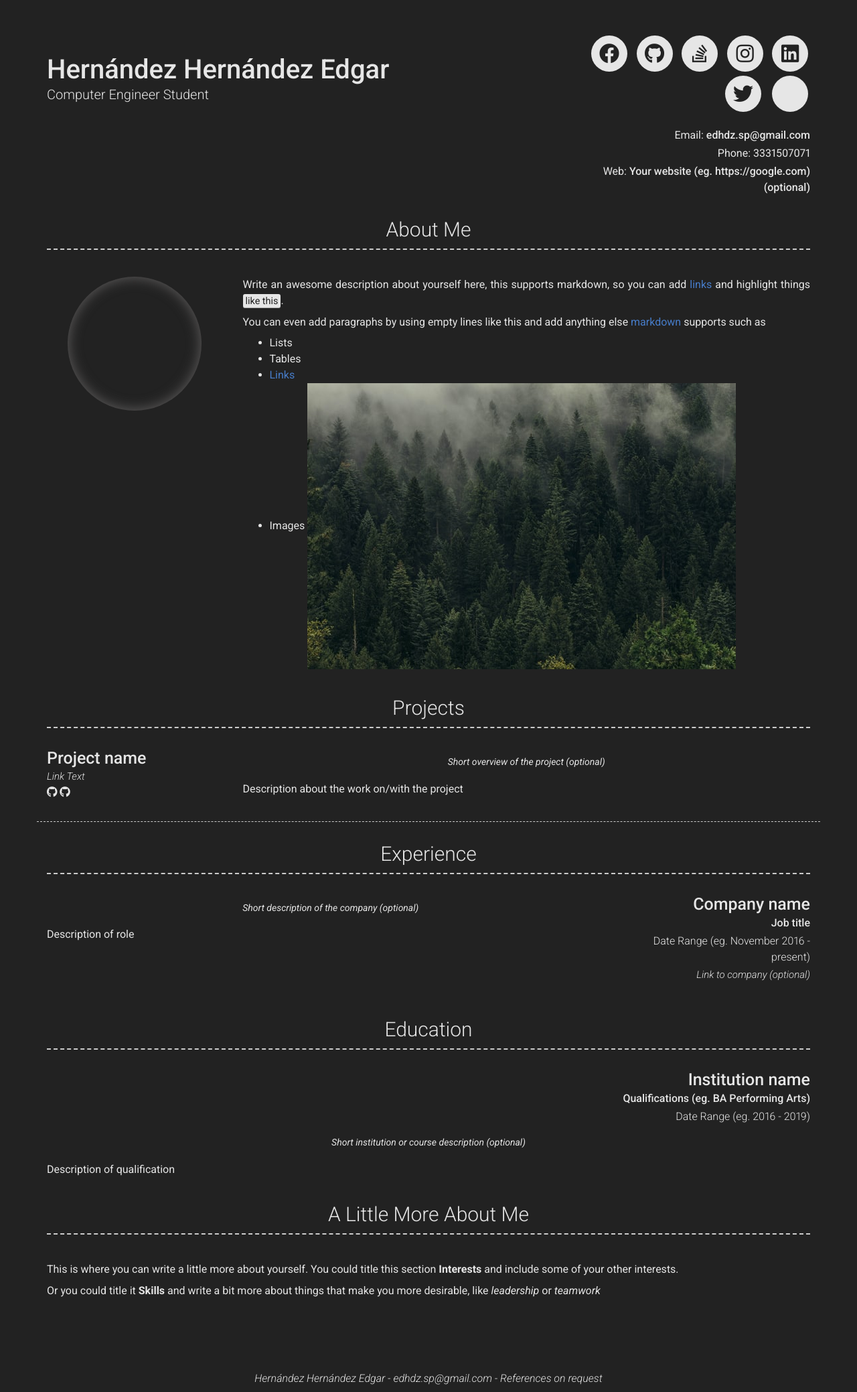
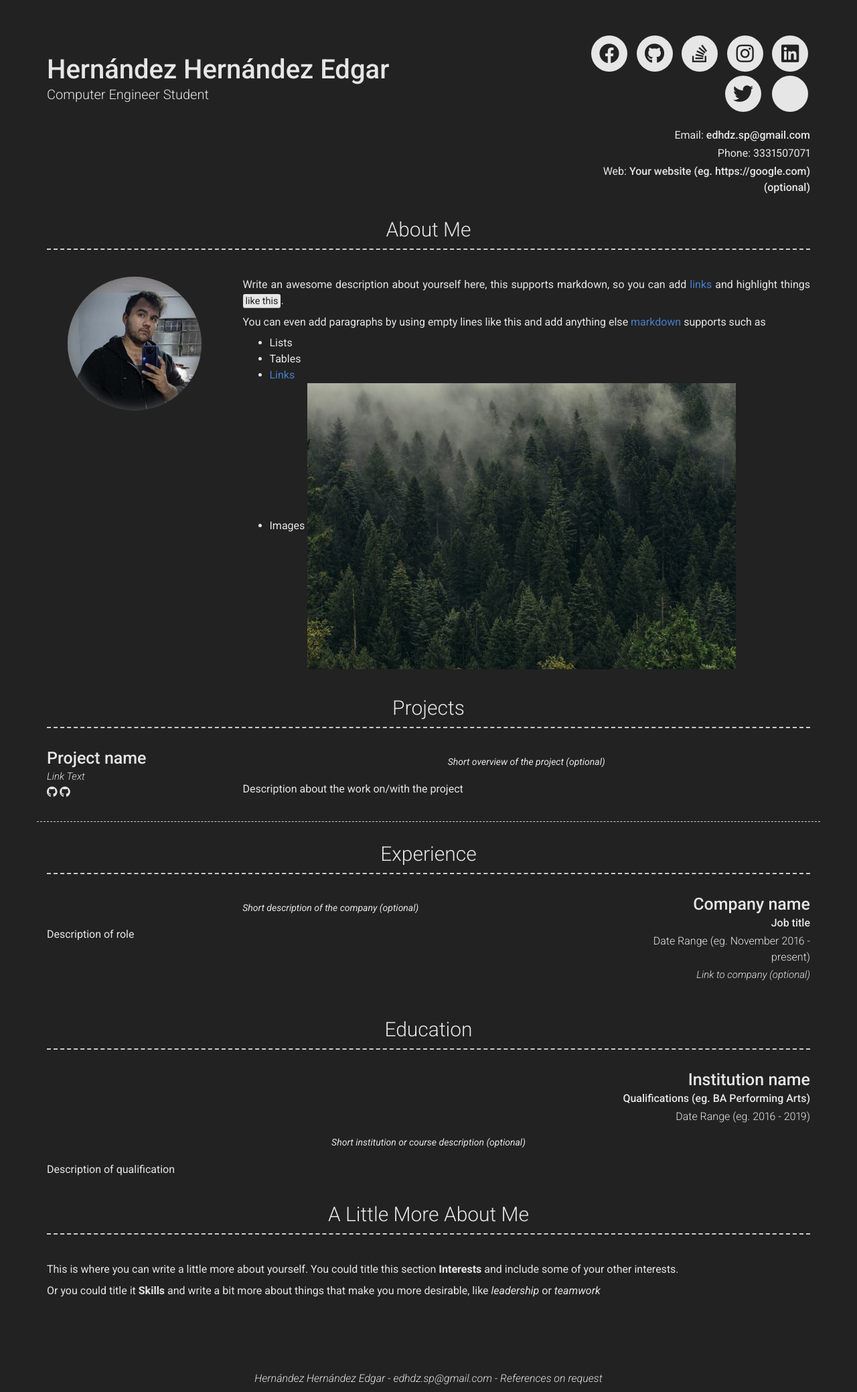
Before and after one commit to Edhddz/Edhddz.github.io, a Jekyll site: the page built from index.md, in a window 1280 px wide. Shown: the whole page at 67% size. Built offline with Jekyll 4.4.1, drawn with Linux system fonts in a browser that asks for light colours; nearby versions of some CDN libraries.

Commit message:
Added profile picture

```diff
--- a/_config.yml
+++ b/_config.yml
@@ -43,7 +43,7 @@ additional_links:
 
 # About Section
 # about_title: About Me (Use this to override about section title)
-about_profile_image: Directory of profile image (eg. images/profile.jpg)
+about_profile_image: images/Profile_picture.jpg
 about_content: | # this will include new lines to allow paragraphs
   Write an awesome description about yourself here, this supports markdown, so you can add [links](http://foobar.com) and highlight things <mark>like this</mark>.
 
```
Also changed, not shown: images/Profile_picture.jpg (added), 1 other file.
